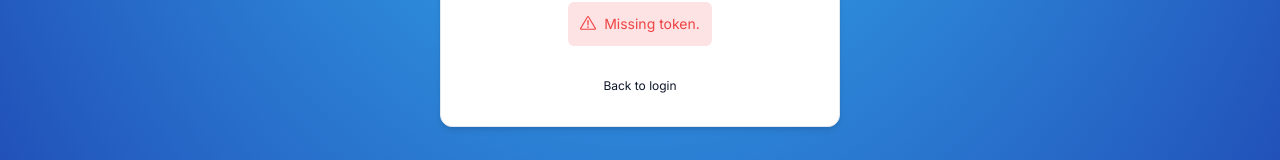
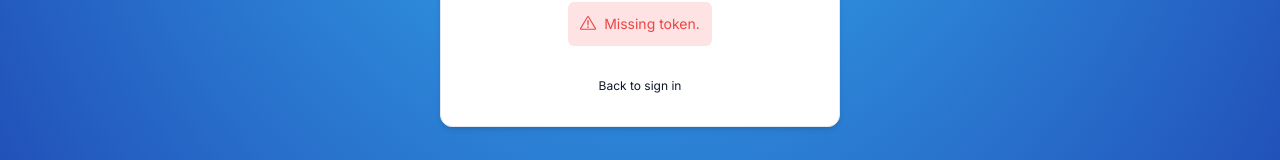
Before and after one commit to salimi-my/next-auth-starter, a Next.js app: page /auth/email-verification in a window 1280 px wide. Shown: the part 396-556 px from the top of the page. Built offline with nearby package versions, Linux system fonts and the light colour scheme.

Commit message:
Update back to sign in link

```diff
--- a/components/auth/email-verification-form.tsx
+++ b/components/auth/email-verification-form.tsx
@@ -43,8 +43,8 @@ export function EmailVerificationForm() {
   return (
     <CardWrapper
       headerLabel='Verifying your email'
-      backButtonLabel='Back to login'
-      backButtonHref='/auth/login'
+      backButtonLabel='Back to sign in'
+      backButtonHref='/auth/sign-in'
     >
       <div className='flex items-center w-full justify-center'>
         {!success && !error && <BeatLoader />}
--- a/components/auth/error-card.tsx
+++ b/components/auth/error-card.tsx
@@ -6,8 +6,8 @@ export default function ErrorCard() {
   return (
     <CardWrapper
       headerLabel='Oops! Something went wrong!'
+      backButtonLabel='Back to sign in'
       backButtonHref='/auth/sign-in'
-      backButtonLabel='Back to login'
     >
       <div className='w-full flex justify-center items-center'>
         <ExclamationTriangleIcon className='text-destructive w-16 h-auto' />
--- a/components/auth/forgot-password-form.tsx
+++ b/components/auth/forgot-password-form.tsx
@@ -48,8 +48,8 @@ export function ForgotPasswordForm() {
   return (
     <CardWrapper
       headerLabel='Forgot your password?'
-      backButtonLabel='Back to login'
-      backButtonHref='/auth/login'
+      backButtonLabel='Back to sign in'
+      backButtonHref='/auth/sign-in'
     >
       <Form {...form}>
         <form onSubmit={form.handleSubmit(onSubmit)} className='space-y-6'>
```
